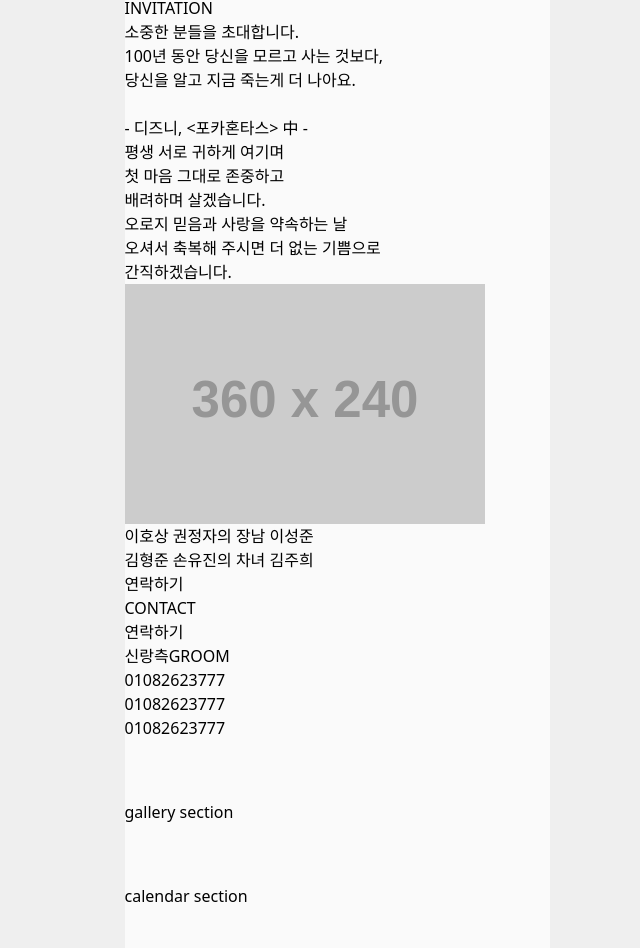
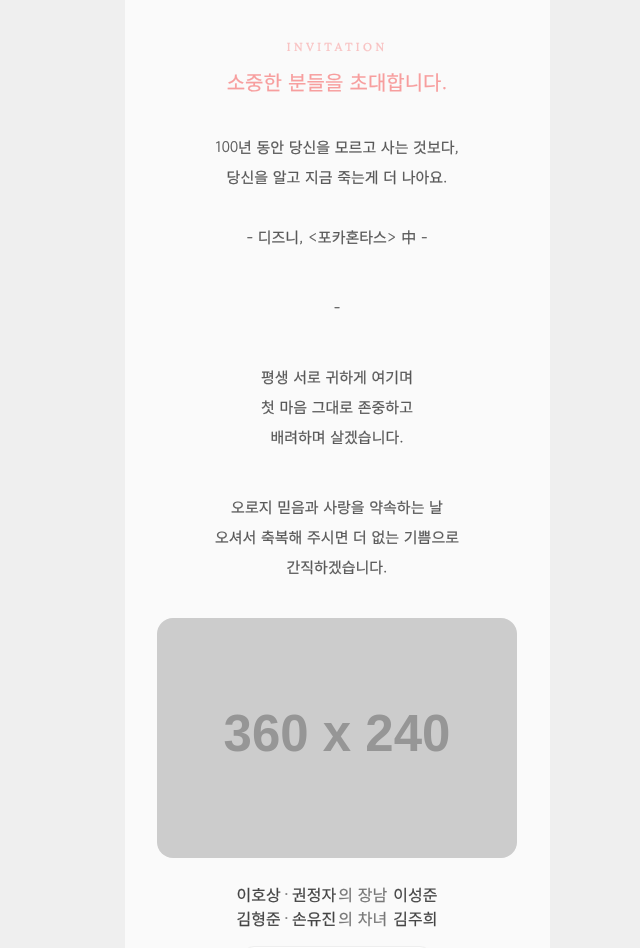
Before and after one commit to 253eosam/wedding-invitation, a Next.js app: page / in a window 1280 px wide. Shown: the part 978-1926 px from the top of the page, without its empty margins (303-943 px from the left). Built offline with nearby package versions, Linux system fonts and the light colour scheme.

Commit message:
section 2 작업중

```diff
--- a/eslint.config.mjs
+++ b/eslint.config.mjs
@@ -23,6 +23,7 @@ const flatCompat = [
     },
     rules: {
       "prettier/prettier": "error",
+      "@next/next/no-img-element": "off",
     },
   },
 ];
--- a/src/app/globals.css
+++ b/src/app/globals.css
@@ -4,3 +4,8 @@
   --font-crimson: var(--font-crimson-pro);
   --font-gowun: var(--font-gowun-dodum);
 }
+
+body{
+  -webkit-text-stroke-color: inherit;
+  -webkit-text-stroke-width: 0.2px;
+}
--- a/src/app/page.tsx
+++ b/src/app/page.tsx
@@ -11,10 +11,6 @@ export default function Home() {
     <div className="flex flex-col gap-y-15">
       <MainSection />
       <IntroSection />
-      <GallerySection />
-      <CalendarSection />
-      <MapSection />
-      <AccountSection />
     </div>
   );
 }
--- a/src/assets/DB.json
+++ b/src/assets/DB.json
@@ -69,6 +69,7 @@
   },
   "contents": [
     "100년 동안 당신을 모르고 사는 것보다,\n당신을 알고 지금 죽는게 더 나아요.\n\n- 디즈니, <포카혼타스> 中 -",
+    "-",
     "평생 서로 귀하게 여기며\n첫 마음 그대로 존중하고\n배려하며 살겠습니다.",
     "오로지 믿음과 사랑을 약속하는 날\n오셔서 축복해 주시면 더 없는 기쁨으로\n간직하겠습니다."
   ]
--- /dev/null
+++ b/src/components/FullDialog.tsx
@@ -0,0 +1,35 @@
+import { ReactNode } from "react";
+
+type FullScreenDialogProps = {
+  isOpen: boolean;
+  onClose: () => void;
+  children: ReactNode;
+};
+
+export default function FullScreenDialog({
+  isOpen,
+  onClose,
+  children,
+}: FullScreenDialogProps) {
+  if (!isOpen) return null;
+
+  return (
+    <div
+      className="fixed inset-0 z-50 flex items-center justify-center bg-black/50"
+      role="dialog"
+      aria-modal="true"
+    >
+      <div className="relative w-full h-full bg-[rgba(56, 44, 48, .84)] p-4 backdrop-blur-sm">
+        <button
+          className="absolute top-4 right-4 text-white w-11 h-11 text-2xl"
+          onClick={onClose}
+          aria-label="닫기"
+        >
+          ✕
+        </button>
+
+        {children}
+      </div>
+    </div>
+  );
+}
--- a/src/components/IntroSection.tsx
+++ b/src/components/IntroSection.tsx
@@ -1,31 +1,54 @@
 import { names, contents, contacts } from "@/assets/DB.json";
+import { useState } from "react";
+import FullScreenDialog from "@/components/FullDialog";
 
 export default function IntroSection() {
+  const [open, setOpen] = useState(false);
+
   return (
-    <section>
-      <h1>
-        <p>INVITATION</p>
-        <p>소중한 분들을 초대합니다.</p>
+    <section className="flex flex-col items-center my-10">
+      <h1 className="text-center">
+        <p className="font-crimson text-sm text-[#f79e9e] tracking-[3px] opacity-60">
+          INVITATION
+        </p>
+        <p className="text-[#f79e9e] text-xl mt-3 font-gowun">
+          소중한 분들을 초대합니다.
+        </p>
       </h1>
-      <div className="whitespace-pre">
+      <div className="flex flex-col gap-y-10 whitespace-pre my-9 font-gowun text-[#585858] text-[15px] text-center leading-[30px]">
         {contents.map((content) => (
           <p key={content}>{content}</p>
         ))}
       </div>
-      <div>
-        <img src="https://placehold.co/360x240" alt="" />
-      </div>
-      <div>
-        <p>
-          {names.groom.dad} {names.groom.mom}의 장남 {names.groom.me}
+      <img src="https://placehold.co/360x240" alt="" className="rounded-2xl" />
+      <div className="font-gowun mt-6 mb-4 text-[#444]">
+        <p className="flex gap-0.5">
+          {names.groom.dad}
+          <span className="text-[#777]">·</span>
+          {names.groom.mom}
+          <span className="text-[#777] mr-1">의 장남 </span>
+          {names.groom.me}
         </p>
-        <p>
-          {names.bride.dad} {names.bride.mom}의 차녀 {names.bride.me}
+        <p className="flex gap-0.5">
+          {names.bride.dad}
+          <span className="text-[#777]">·</span>
+          {names.bride.mom}
+          <span className="text-[#777] mr-1">의 차녀 </span>
+          {names.bride.me}
         </p>
       </div>
-      <button>연락하기</button>
+      <button
+        onClick={() => setOpen(true)}
+        className="border border-[#eeeeee] bg-white py-[9px] px-[30px] rounded-xl text-[#404040] font-gowun w-[190px]"
+      >
+        연락하기
+      </button>
 
-      <div>
+      <FullScreenDialog isOpen={open} onClose={() => setOpen(false)}>
+        <h1 className="text-2xl font-bold">전체화면 다이얼로그</h1>
+        <p className="mt-4">여기에 원하는 내용을 넣으세요.</p>
+      </FullScreenDialog>
+      {/* <div>
         <h2>
           <p>CONTACT</p>
           <p>연락하기</p>
@@ -35,12 +58,12 @@ export default function IntroSection() {
             신랑측<span>GROOM</span>
           </p>
           <ul>
-            {Object.values(contacts.groom).map((contact) => (
-              <li key={contact}>{contact}</li>
+            {Object.values(contacts.groom).map((contact, i) => (
+              <li key={i}>{contact}</li>
             ))}
           </ul>
         </div>
-      </div>
+      </div> */}
     </section>
   );
 }
--- a/src/components/MainSection.tsx
+++ b/src/components/MainSection.tsx
@@ -3,7 +3,7 @@ import { weddingDate, description, names } from "@/assets/DB.json";
 export default function MainSection() {
   return (
     <section>
-      <div className="flex flex-col items-center font-crimson mt-10 gap-1 text-gray-600">
+      <div className="flex flex-col items-center font-crimson mt-10 gap-1 text-[#49413a]">
         <h1 className="text-[30px]">{`${weddingDate.year} / ${String(weddingDate.month).padStart(2, "0")} / ${weddingDate.day}`}</h1>
         <p className="text-base uppercase tracking-[2px]">
           {weddingDate.dayOfWeek}
@@ -22,7 +22,7 @@ export default function MainSection() {
           <span>·</span>
           <span>{names.bride.me}</span>
         </div>
-        <p className="whitespace-pre text-center text-base text-gray-600">
+        <p className="whitespace-pre text-center text-base text-[#544f4f]">
           {description}
         </p>
       </div>
```
